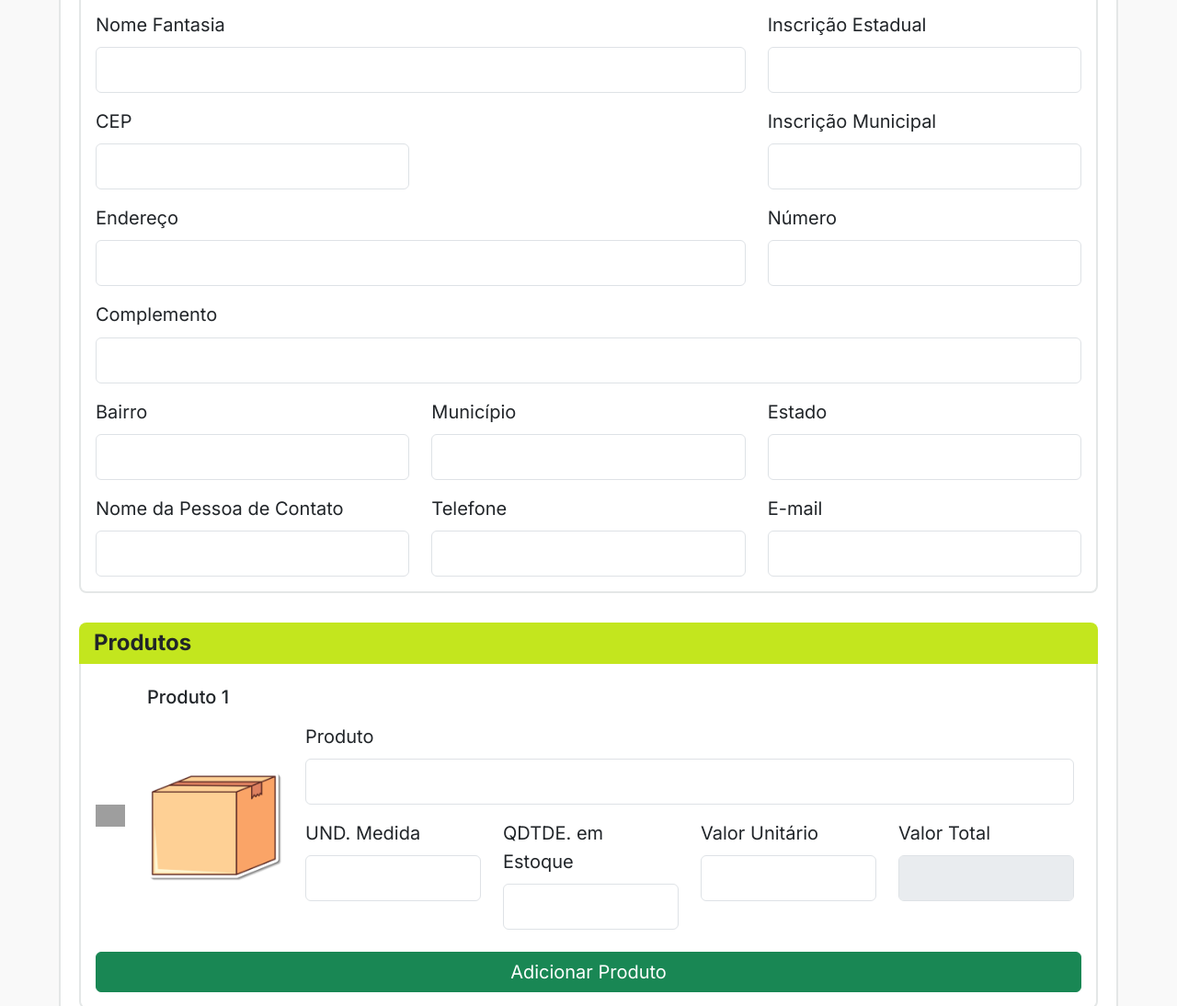
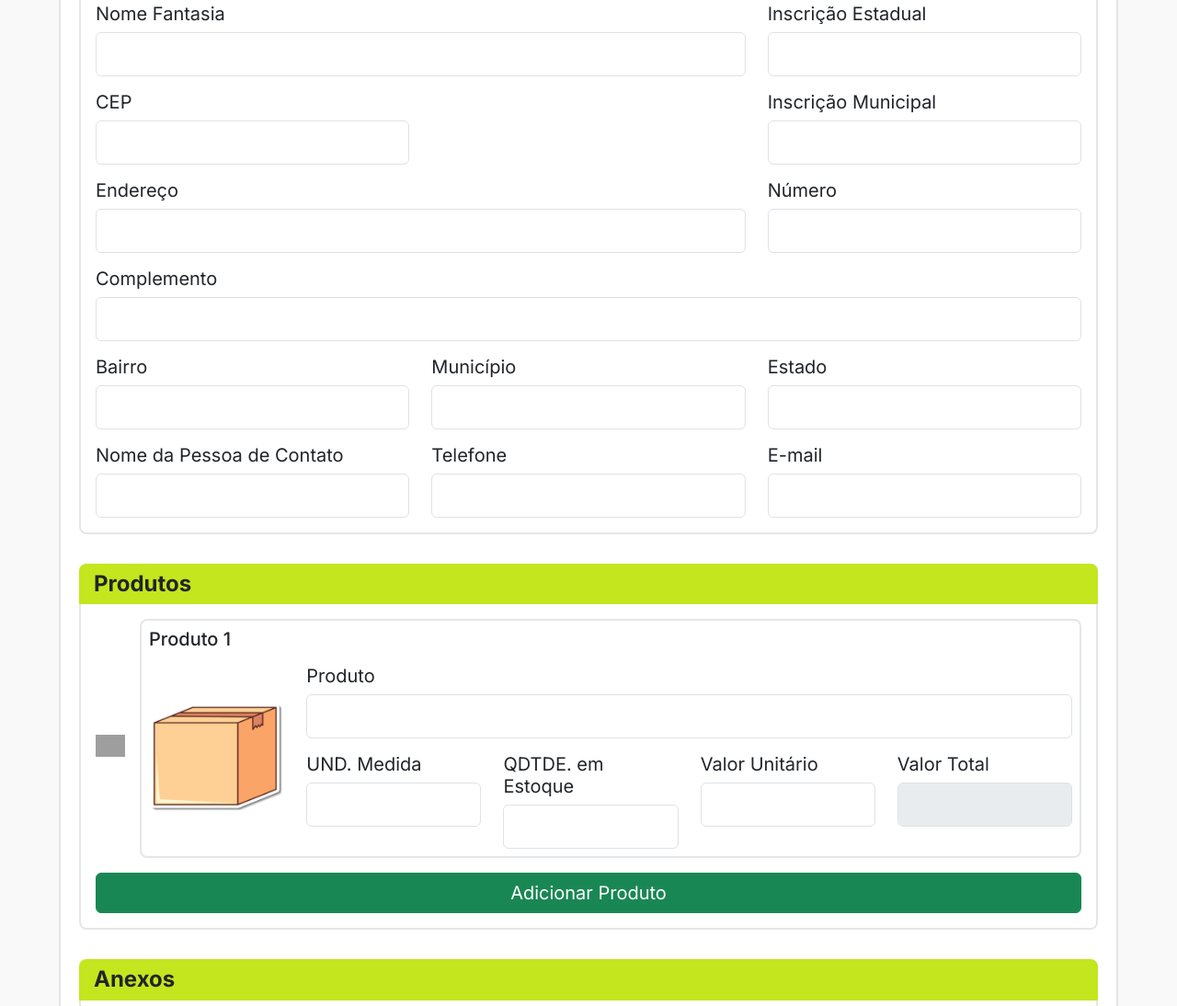
Before and after one commit to fernandozanette/VFLOWS-Intern, a plain HTML site: page index.html in a window 1280 px wide. Shown: the part 465-1559 px from the top of the page at 92% size. Drawn offline with nearby package versions, Linux system fonts and the light colour scheme; grey boxes are pictures that could not be loaded.

Commit message:
fix: css

```diff
--- a/style.css
+++ b/style.css
@@ -5,17 +5,9 @@
     --primary-color-darker: #FFFFFF;
 }
 
-* {
-    box-sizing: border-box;
-    outline: 0;
-}
-
 body {
-    margin: 0;
-    padding: 0;
     background: var(--primary-color);
     font-family: "Inter", sans-serif;
-    font-size: 1.3em;
     line-height: 1.5em;
 }
 
@@ -37,22 +29,10 @@ body {
     border-width: 2px;
 }
 
-form input,
-form label,
-form button {
-    display: block;
-    width: 100%;
+input {
+    height: 3rem;
 }
 
-form input {
-    font-size: 24px;
-    height: 50px;
-    padding: 0 20px;
-}
-
-form input:focus {
-    outline: 1px solid var(--primary-color);
-}
 
 button {
     width: 100%;
@@ -60,7 +40,7 @@ button {
 }
 
 .error-text {
-    font-size: 14px;
+    font-size: 1rem;
     color: rgb(189, 0, 0);
 }
 
@@ -89,3 +69,9 @@ button {
 .produtos-body {
     margin-block: 2rem;
 }
+
+#produto-dados {
+    border: solid #E4E7E7;
+    border-radius: 0.5rem;
+    border-width: 2px;
+}
```
